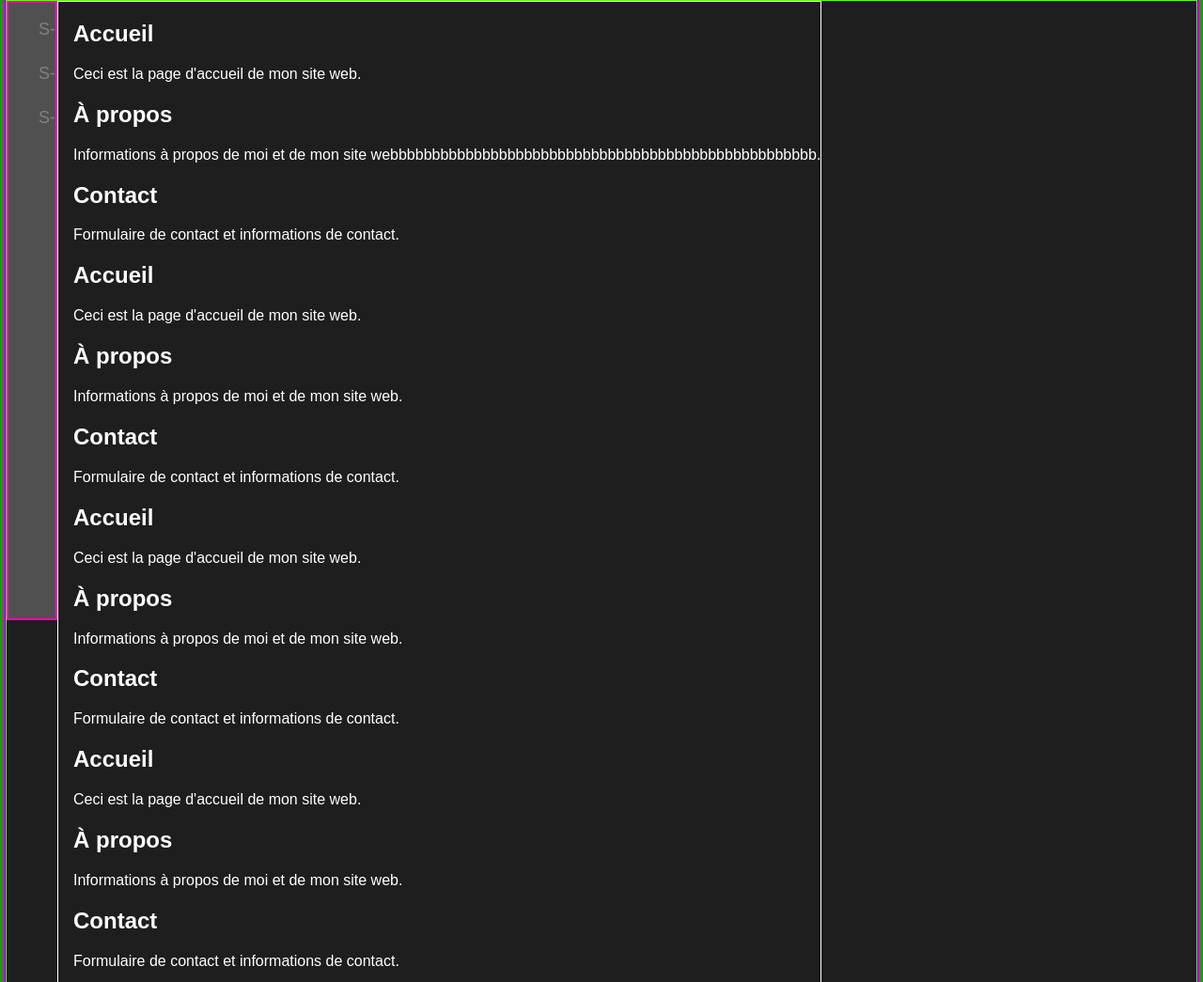
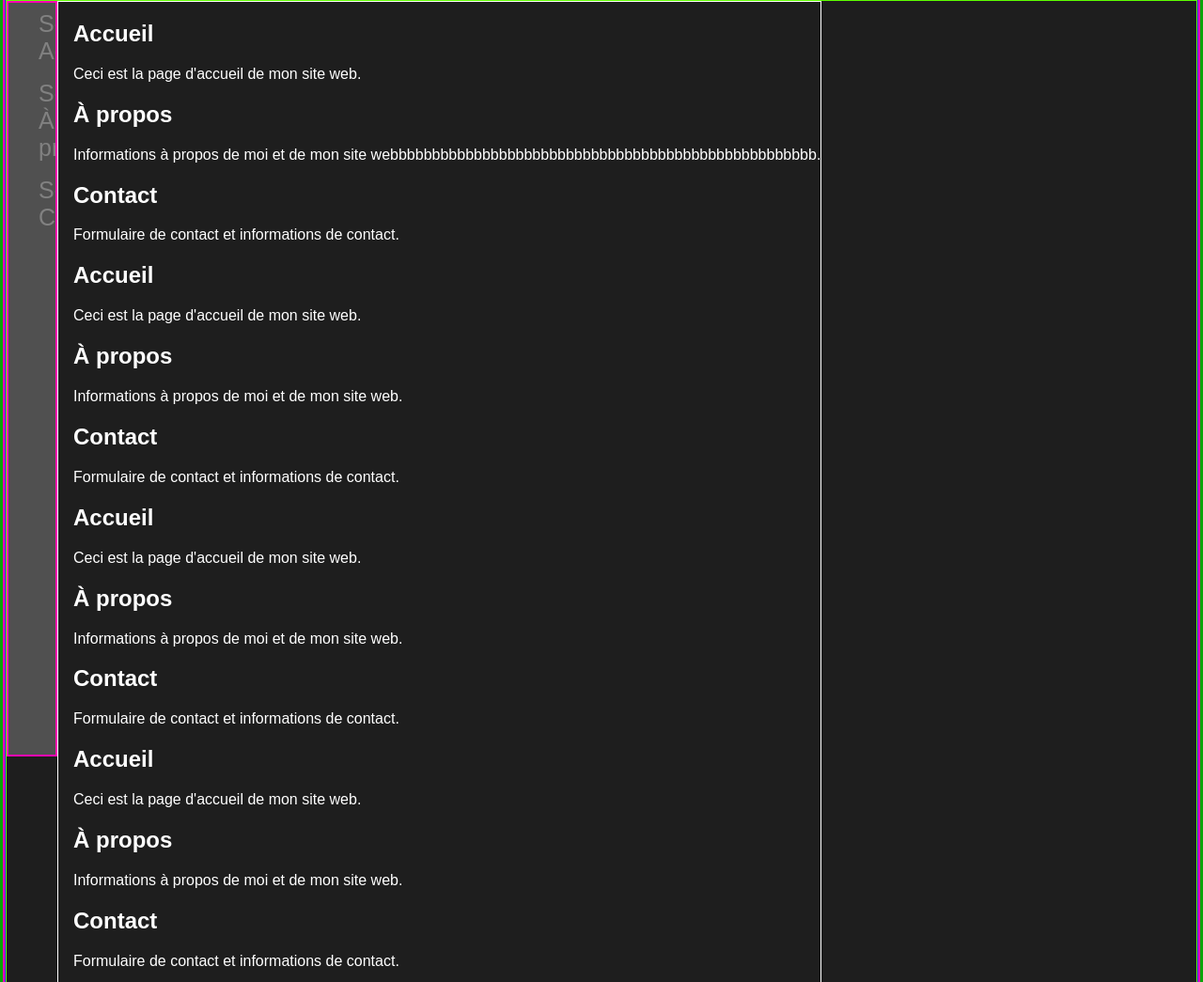
Before and after one commit to ClaveilleH/SitePerso, a PHP site: page / in a window 1280 px wide. Shown: the part 140-1185 px from the top of the page at 94% size. Run offline with PHP 8.4, Linux system fonts and the light colour scheme; some libraries are stand-ins or nearby versions.

Commit message:
Update styles.css

```diff
--- a/styles.css
+++ b/styles.css
@@ -112,29 +112,24 @@ nav ul li a:hover {
 
 #sidebar {
     position: sticky;
-    top: 60px; /* Adjust based on your nav height */
-    /* Remove the fixed height */
-    max-height: calc(100vh - 165px); /* Subtract nav height + some padding */
+    top: 50px;
+    height: 100vh;
     width: 50px;
     transition: 0.5s;
     overflow-x: hidden;
-    overflow-y: auto; /* Add scrolling if content is too tall */
+
+    background-color: #111;
     background-color: #505050;
-    z-index: 90;
-    display: flex;
-    flex-direction: column;
-    gap: 10px; /* Add some space between items */
-    padding: 10px 0; /* Add some padding top and bottom */
+
 }
 
 #sidebar a {
     padding: 8px 8px 8px 32px;
     text-decoration: none;
-    font-size: 18px; /* Reduced from 25px to fit better */
+    font-size: 25px;
     color: #818181;
     display: block;
     transition: 0.3s;
-    white-space: nowrap; /* Prevent text wrapping */
 }
 
 #sidebar a:hover {
```
